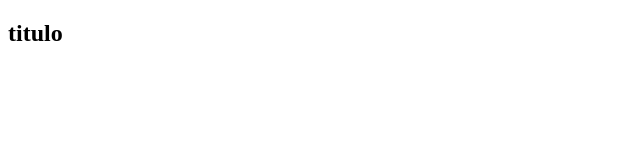
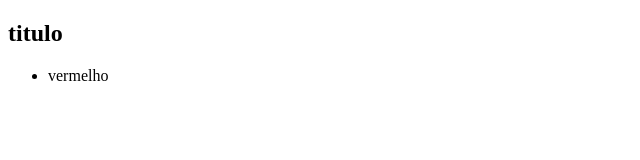
Before and after one commit to Sidneykns/minha-pagina, a plain HTML site: page index.html in a window 1280 px wide. Shown: the full height of the page, 0-640 px from the left. Drawn offline with Linux system fonts and the light colour scheme.

Commit message:
novo commit

```diff
--- a/index.html
+++ b/index.html
@@ -7,5 +7,12 @@
   </head>
   <body>
     <h2>titulo</h2>
+
+    <ul>
+
+      <li>vermelho</li>
+
+    </ul>
+
   </body>
 </html>
```
Also changed, not shown: 1 other file.
